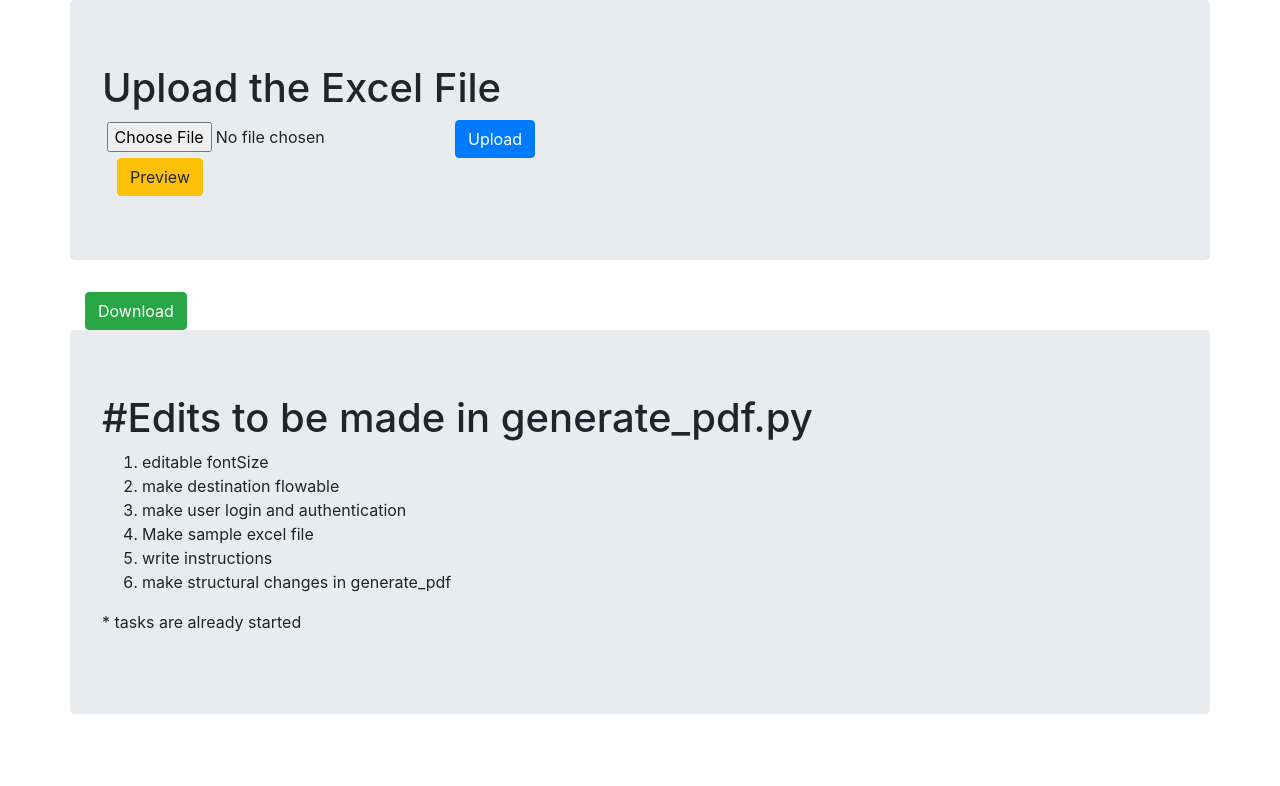
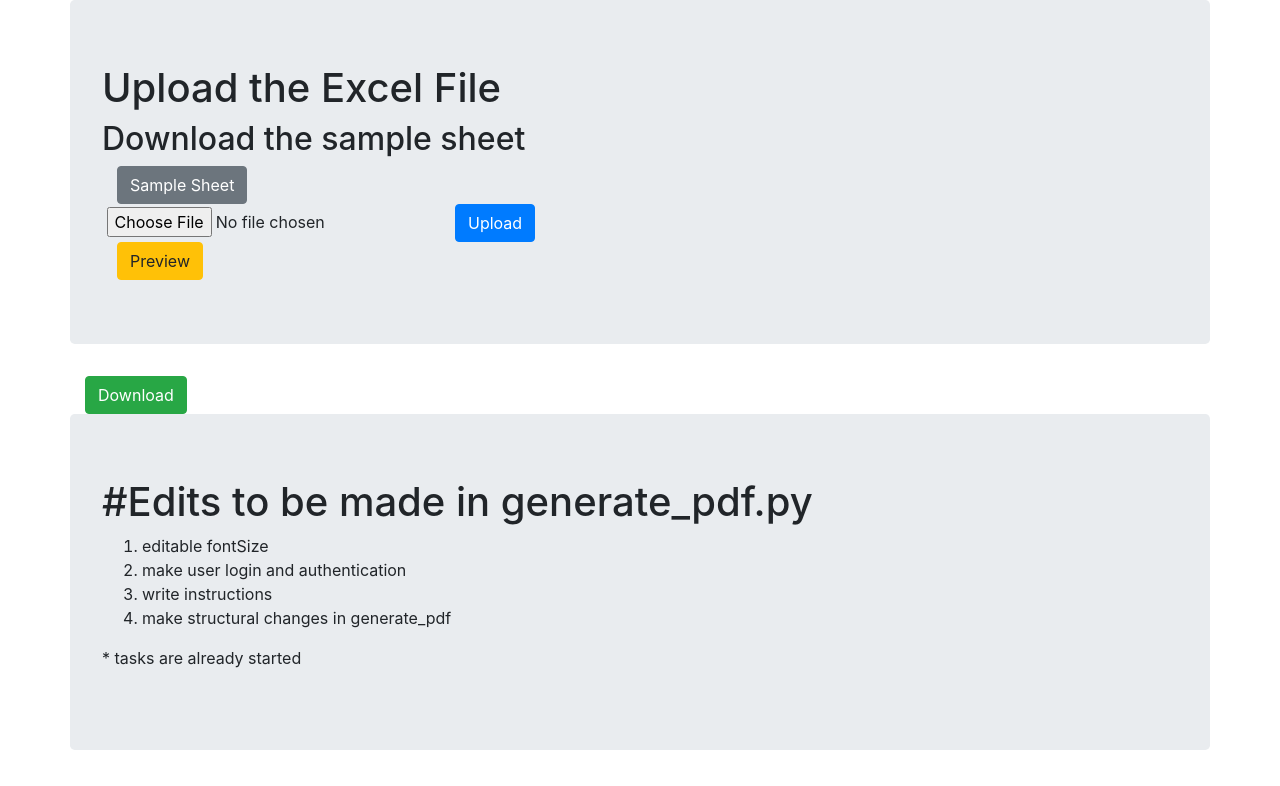
Before and after one commit to mranish592/ORION_CORP_INVOICE_GENERATOR, a Django app: page /invoice_generator/upload in a window 1280 px wide. Shown: the top 786 px of the page. Run offline with Django 3.2, Linux system fonts and the light colour scheme; some libraries are stand-ins or nearby versions.

Commit message:
added a sample sheet

```diff
--- a/orion_website/templates/invoice_generator/upload.html
+++ b/orion_website/templates/invoice_generator/upload.html
@@ -10,6 +10,11 @@
   <body>
     <div class="jumbotron container">
       <h1>Upload the Excel File</h1>
+      <h2>Download the sample sheet</h2>
+      <div class="container">
+        <a class="btn btn-secondary" href="{% static 'sample.xlsx' %}">Sample Sheet</a>
+      </div>
+
       <form enctype="multipart/form-data" action="{% url 'invoice_generator:upload' %}" method="post">
         {% csrf_token %}
         <label for="bill_data"></label>
@@ -32,9 +37,7 @@
       <h1>#Edits to be made in generate_pdf.py</h1>
       <ol>
         <li>editable fontSize</li>
-        <li>make destination flowable</li>
         <li>make user login and authentication</li>
-        <li>Make sample excel file</li>
         <li>write instructions</li>
         <li>make structural changes in generate_pdf</li>
       </ol>
```
Also changed, not shown: 1 other file.
